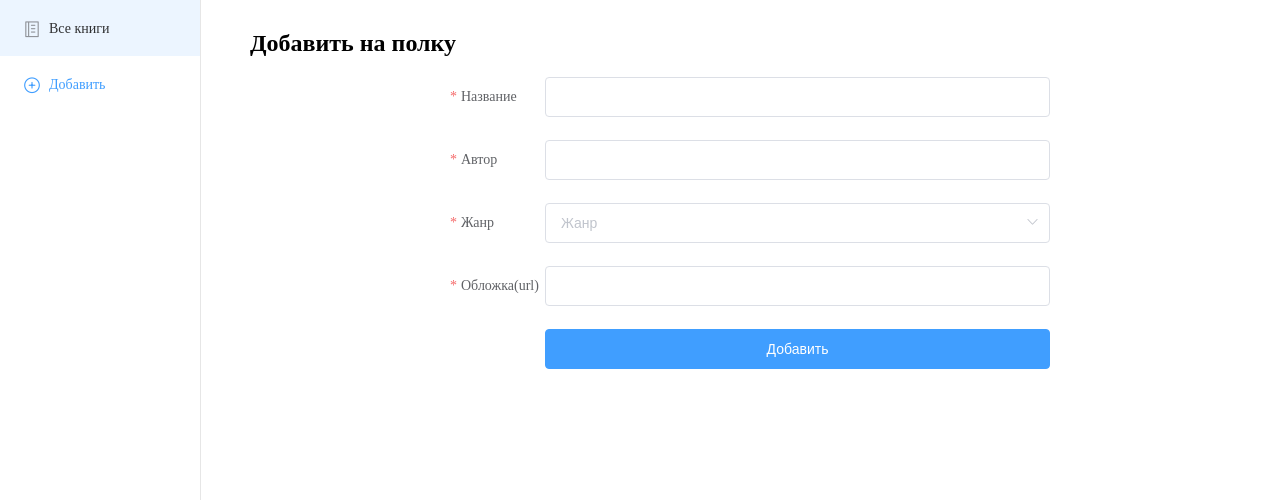
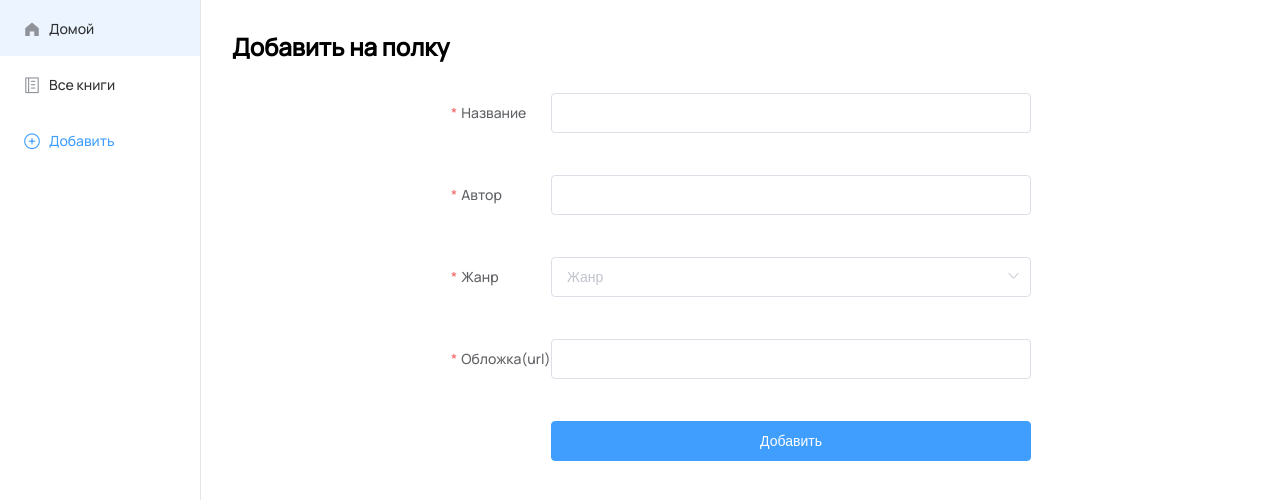
Before and after one commit to artemij-petrovskij/booker, a Vue app in the folder client/: page /add in a window 1280 px wide. Shown: the top 500 px of the page. Built offline with nearby package versions, Linux system fonts and the light colour scheme.

Commit message:
add links

```diff
--- a/client/src/App.vue
+++ b/client/src/App.vue
@@ -19,9 +19,11 @@ export default {
   },
 };
 </script>
+<style>
+@import url("https://fonts.googleapis.com/css2?family=Manrope:wght@500&display=swap");
 
-<style >
 body {
+  font-family: "Manrope", sans-serif;
   margin: 0px;
   padding: 0px;
 }
@@ -30,9 +32,9 @@ body {
   width: 200px;
   min-height: 200px;
 }
-  aside.el-aside {
-    width: 220px !important;
-  }
+aside.el-aside {
+  width: 202px !important;
+}
 
 @media (max-width: 900px) {
   aside.el-aside {
--- a/client/src/components/Navigation.vue
+++ b/client/src/components/Navigation.vue
@@ -7,6 +7,10 @@
     :default-active="$route.path"
   >
     <el-menu-item index="/">
+      <i class="el-icon-s-home"></i>
+      <span>Домой</span>
+    </el-menu-item>
+    <el-menu-item index="/books">
       <i class="el-icon-notebook-2"></i>
       <span>Все книги</span>
     </el-menu-item>
@@ -15,7 +19,7 @@
       <i class="el-icon-circle-plus-outline"></i>
       <span>Добавить</span>
     </el-menu-item>
-<!--
+    <!--
     <el-menu-item index="/list">
       <i class="el-icon-document"></i>
       <span>Посты</span>
@@ -32,7 +36,6 @@
     </el-menu-item>
     -->
   </el-menu>
-
 </template>
 
 <style scoped>
@@ -53,14 +56,13 @@ export default {
   methods: {
     updateWidth() {
       this.width = window.innerWidth;
-      if(this.width <=900){
-        this.isCollapse = true
+      if (this.width <= 900) {
+        this.isCollapse = true;
       }
-            if(this.width >=900){
-        this.isCollapse = false
+      if (this.width >= 900) {
+        this.isCollapse = false;
       }
-
-    }
+    },
   },
   mounted() {
     window.addEventListener("resize", this.updateWidth);
--- a/client/src/router/index.js
+++ b/client/src/router/index.js
@@ -2,21 +2,25 @@ import Vue from 'vue'
 import VueRouter from 'vue-router'
 
 import Home from '../views/Home.vue'
-
+import Books from '../views/Books.vue'
+import Add from '../views/Add.vue'
 Vue.use(VueRouter)
 
 const routes = [
-
   {
     path: '/',
     name: 'Home',
     component: Home
   },
   {
+    path: '/books',
+    name: 'Books',
+    component: Books
+  },
+  {
     path: '/add',
     name: 'About',
-
-    component: () => import('../views/Add.vue')
+    component: Add
   }
 ]
 
--- a/client/src/views/Add.vue
+++ b/client/src/views/Add.vue
@@ -5,7 +5,7 @@
       :model="controls"
       :rules="rules"
       ref="controls"
-      label-width="95px"
+      label-width="100px"
       label-position="left "
     >
       <el-form-item label="Название" prop="title">
@@ -62,6 +62,8 @@ export default {
       rules: {
         title: [
           {
+            min: 1,
+            max: 40,
             required: true,
             message: "Пожалуйста введите название",
             trigger: "change",
@@ -75,6 +77,8 @@ export default {
         ],
         author: [
           {
+            min: 1,
+            max: 40,
             required: true,
             message: "Пожалуйста введите автора",
             trigger: "change",
@@ -121,15 +125,15 @@ h1 {
 }
 form.el-form {
   max-width: 600px !important;
-      display: block;
-    margin-left: auto;
-    margin-right: auto
+  display: block;
+  margin-left: auto;
+  margin-right: auto;
 }
 .el-button,
 .el-select {
   width: 100%;
 }
-.add {
-
+.el-form-item {
+  padding: 10px;
 }
 </style>
--- /dev/null
+++ b/client/src/views/Books.vue
@@ -0,0 +1,43 @@
+<template>
+  <div class="books">
+    <h1>Все книги</h1>
+    <div class="books">
+      <el-card v-for="book in books" :key="book._id">
+        <el-image style="width: 200px; height: 300px;" :src="book.img" fit="cover"></el-image>
+        <div style="padding: 14px;">
+          <span>{{book.title}}</span>
+          <div class="bottom clearfix">
+            <div class="author">{{book.author}}</div>
+            <el-button type="text" class="button">Operating</el-button>
+          </div>
+        </div>
+      </el-card>
+    </div>
+  </div>
+</template>
+
+<script>
+import { Book } from "@/BookService.js";
+export default {
+  data() {
+    return {
+      books: "",
+    };
+  },
+  async created() {
+    this.books = await Book.getAllBooks();
+  },
+};
+</script>
+<style>
+.books {
+  display: flex;
+  flex-direction: row;
+  justify-content: flex-start;
+  flex-wrap: wrap;
+}
+.el-card,h1{
+  width: 240px;
+  margin: 10px;
+}
+</style>
--- a/client/src/views/Home.vue
+++ b/client/src/views/Home.vue
@@ -1,43 +1,20 @@
 <template>
   <div class="home">
-    <h1>Все книги</h1>
-    <div class="books">
-      <el-card v-for="book in books" :key="book._id">
-        <el-image style="width: 200px; height: 300px;" :src="book.img" fit="cover"></el-image>
-        <div style="padding: 14px;">
-          <span>{{book.title}}</span>
-          <div class="bottom clearfix">
-            <div class="author">{{book.author}}</div>
-            <el-button type="text" class="button">Operating</el-button>
-          </div>
-        </div>
-      </el-card>
-    </div>
+    Домашнаяя страница
+
   </div>
 </template>
 
 <script>
-import { Book } from "@/BookService.js";
+
 export default {
   data() {
     return {
-      books: "",
+
     };
-  },
-  async created() {
-    this.books = await Book.getAllBooks();
-  },
+  }
 };
 </script>
 <style>
-.books {
-  display: flex;
-  flex-direction: row;
-  justify-content: flex-start;
-  flex-wrap: wrap;
-}
-.el-card,h1{
-  width: 240px;
-  margin: 10px;
-}
+
 </style>
```
